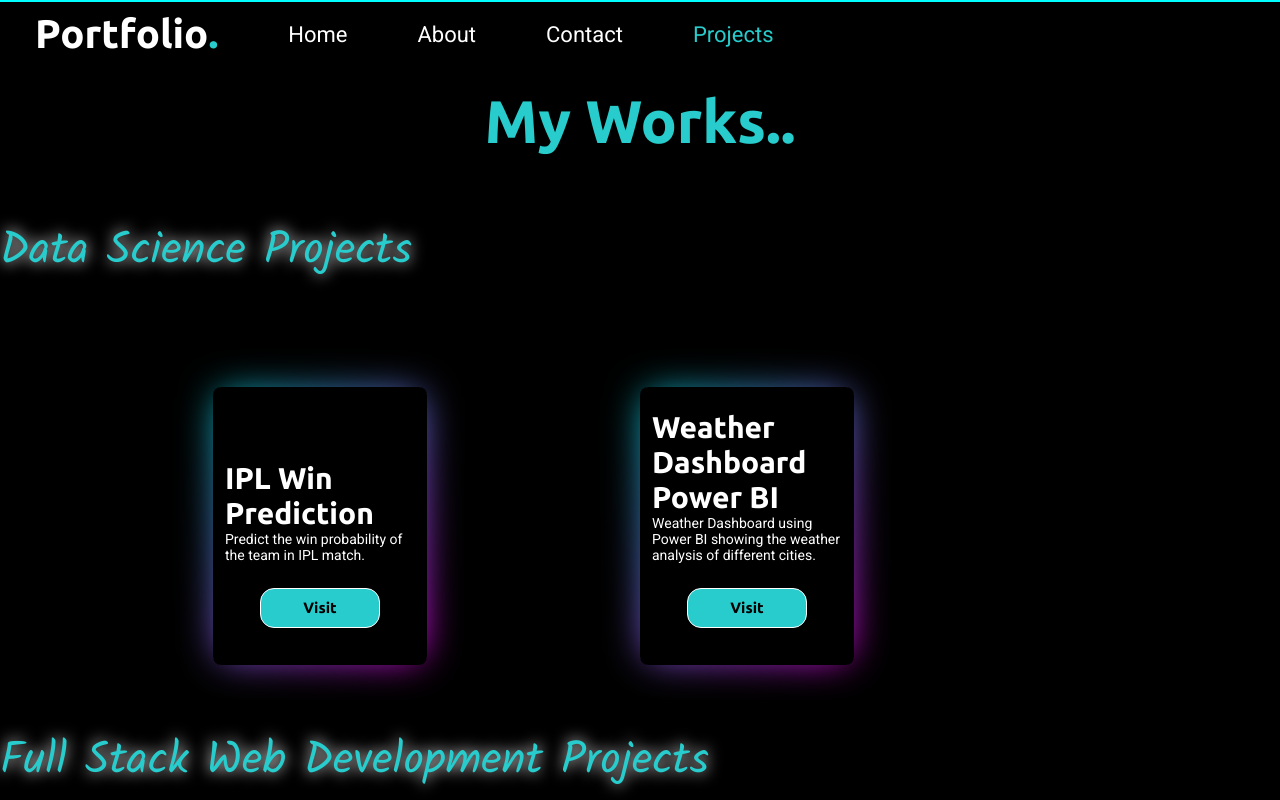
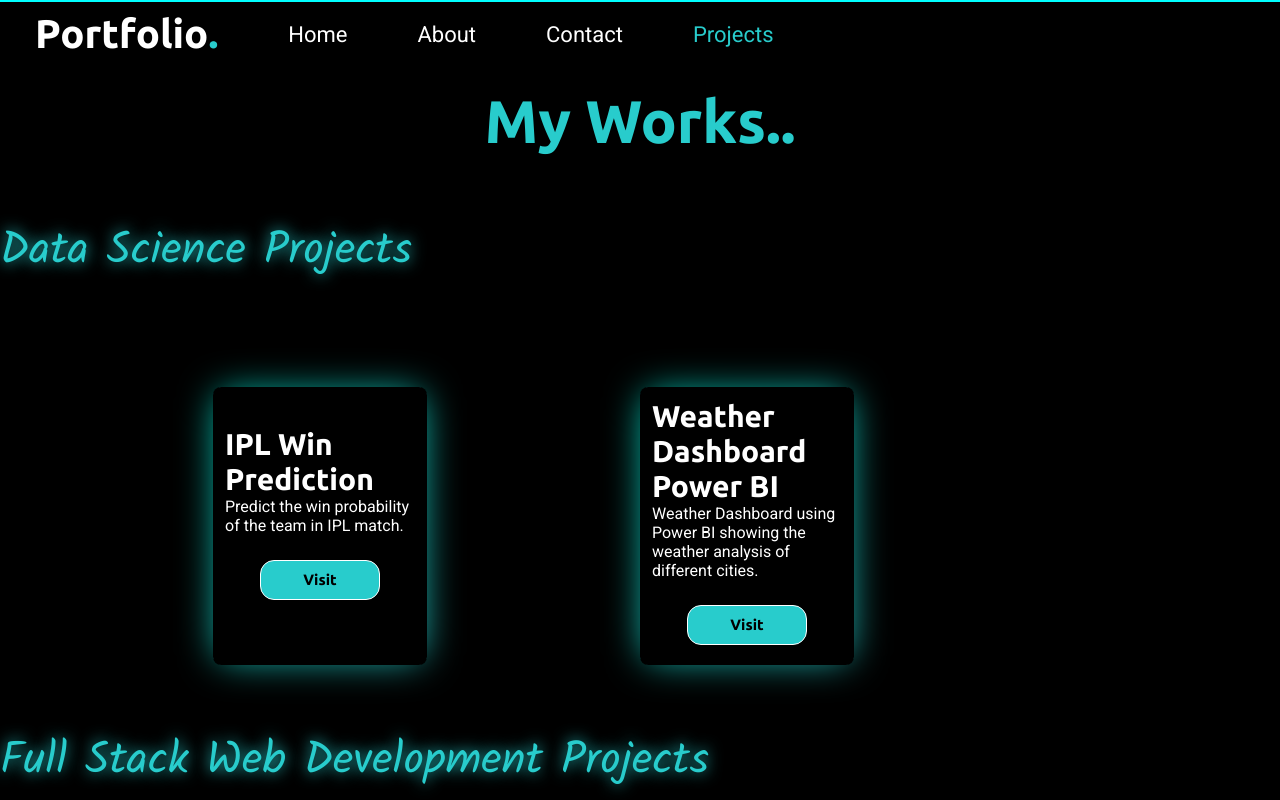
Before and after one commit to mohd-mustajab/Portfolio, a React (Vite) app: page /project in a window 1280 px wide. Shown: the top 800 px of the page. Built offline with nearby package versions, Linux system fonts and the light colour scheme; a web font is replaced by a local one.

Commit message:
refactor styles for card component and adjust gradients

```diff
--- a/src/components/Project.css
+++ b/src/components/Project.css
@@ -21,6 +21,9 @@
   border-radius: 8px;
   cursor: pointer;
   color: white;
+      display: flex;
+    flex-direction: column;
+    justify-content: space-evenly;
 }
 
 .card::before {
@@ -28,7 +31,7 @@
   position: absolute;
   inset: 0;
   border-radius: 10px;
-  background: linear-gradient(-45deg, #e81cff 0%, #40c9ff 100%);
+  background: linear-gradient(-45deg, rgb(40, 204, 204) 0%, #40c9ff 100%);
   z-index: -10;
   pointer-events: none;
   transition: all 0.6s cubic-bezier(0.175, 0.885, 0.32, 1.275);
@@ -40,7 +43,7 @@
   position: absolute;
   inset: 0;
   border-radius: 10px;
-  background: linear-gradient(-45deg, #fc00ff 0%, #00dbde 100%);
+  background: linear-gradient(-45deg,  rgb(40, 204, 204) 0%, #00dec8 100%);
   transform: scale(0.95);
   filter: blur(20px);
 }
@@ -52,9 +55,6 @@
   font-weight: 700;
 }
 
-.card p:not(.card-heading) {
-  font-size: 14px;
-}
 
 .card p:last-child {
   color: #e81cff;
@@ -67,13 +67,13 @@
 
 .card:hover::before {
   transform: rotate(-90deg) scaleX(1.34) scaleY(0.77);
-
 }
 
 .card:hover{
   box-shadow: 0px 0px 50px rgb(22, 155, 155);
   transition: 1s;
-  scale:1.1
+  scale:1.1;
+  color: black;
 }
 .card-body a{
   text-decoration: none;
@@ -83,7 +83,7 @@
      font-size: 45px;
      color: rgb(40, 204, 204);
      font-family: "Kalam", cursive;
-     text-shadow: 0px 0px 15px white;
+     text-shadow: 0px 0px 15px    rgb(40, 204, 204) ;
 }
 .projects{
     display: grid;
@@ -107,10 +107,11 @@
     width: 80px;
    }
     .card-title{
-        font-size: 10px;
+        font-size: 15px;
     }
     .card-text{
         font-size:8px;
+         margin: 10px 0px;
     }
     .projects a button{
         height: 15px;
```
